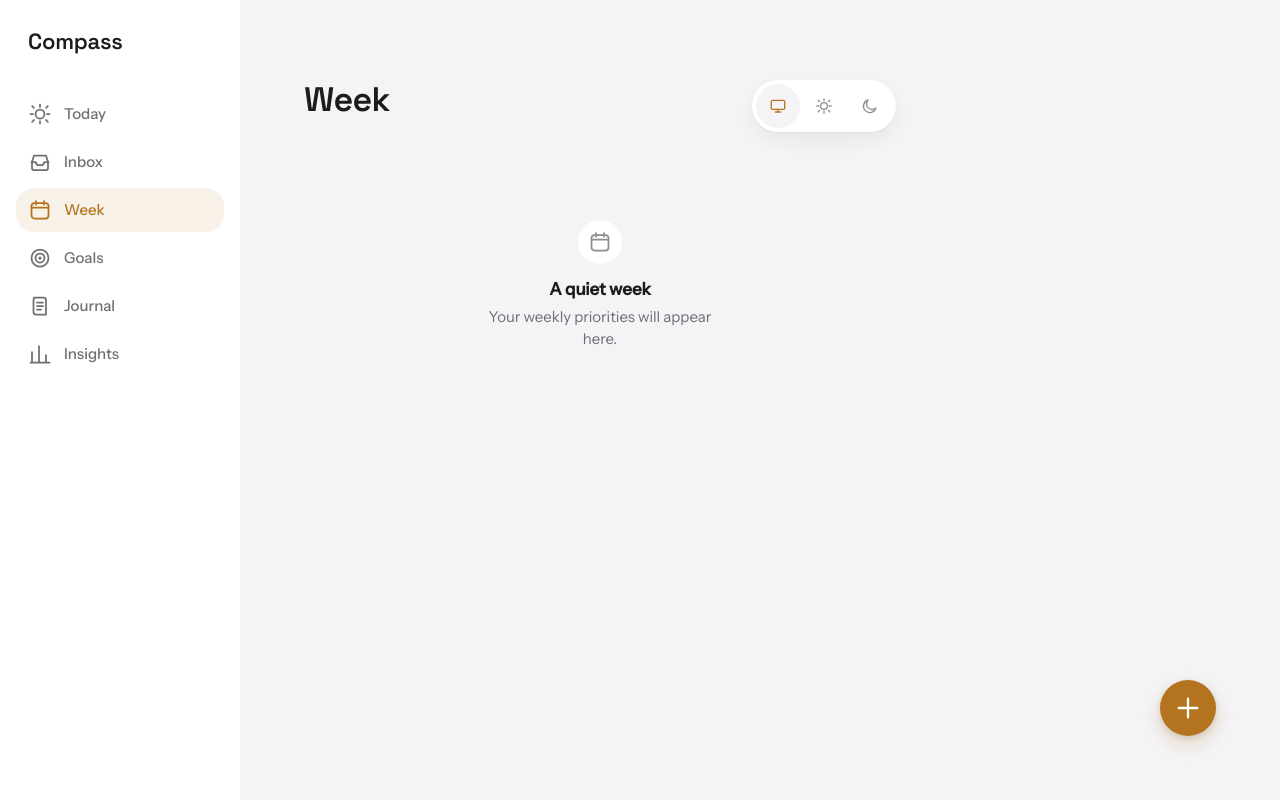
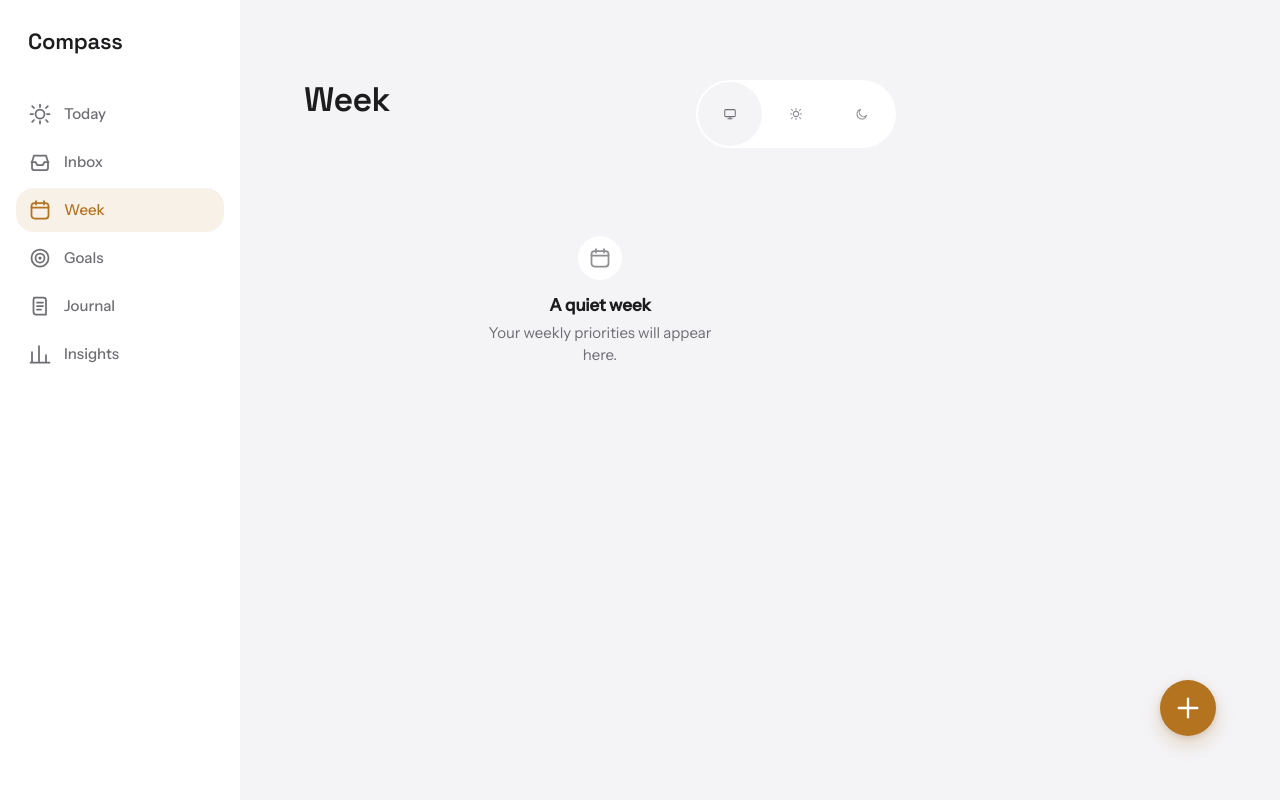
Before and after one commit to kasamthapa/compass, a React (Vite) app: page /week in a window 1280 px wide. Built offline with nearby package versions, Linux system fonts and the light colour scheme.

Commit message:
fix: shrink and quiet the temporary theme toggle

```diff
--- a/src/components/ThemeToggle.tsx
+++ b/src/components/ThemeToggle.tsx
@@ -15,7 +15,7 @@ export function ThemeToggle() {
     <div
       role="group"
       aria-label="Theme"
-      className="flex items-center gap-0.5 rounded-full bg-surface p-1 shadow-card"
+      className="flex shrink-0 items-center gap-0.5 rounded-full bg-surface p-0.5"
     >
       {OPTIONS.map(({ value, icon: Icon, label }) => {
         const active = preference === value
@@ -26,11 +26,11 @@ export function ThemeToggle() {
             onClick={() => setPreference(value)}
             aria-label={label}
             aria-pressed={active}
-            className={`ios-press flex h-11 w-11 items-center justify-center rounded-full transition-colors ${
-              active ? 'bg-bg text-accent' : 'text-text-faint'
+            className={`ios-press flex h-8 w-8 items-center justify-center rounded-full transition-colors ${
+              active ? 'bg-bg text-text-muted' : 'text-text-faint'
             }`}
           >
-            <Icon className="h-[18px] w-[18px]" />
+            <Icon className="h-3.5 w-3.5" />
           </button>
         )
       })}
```
